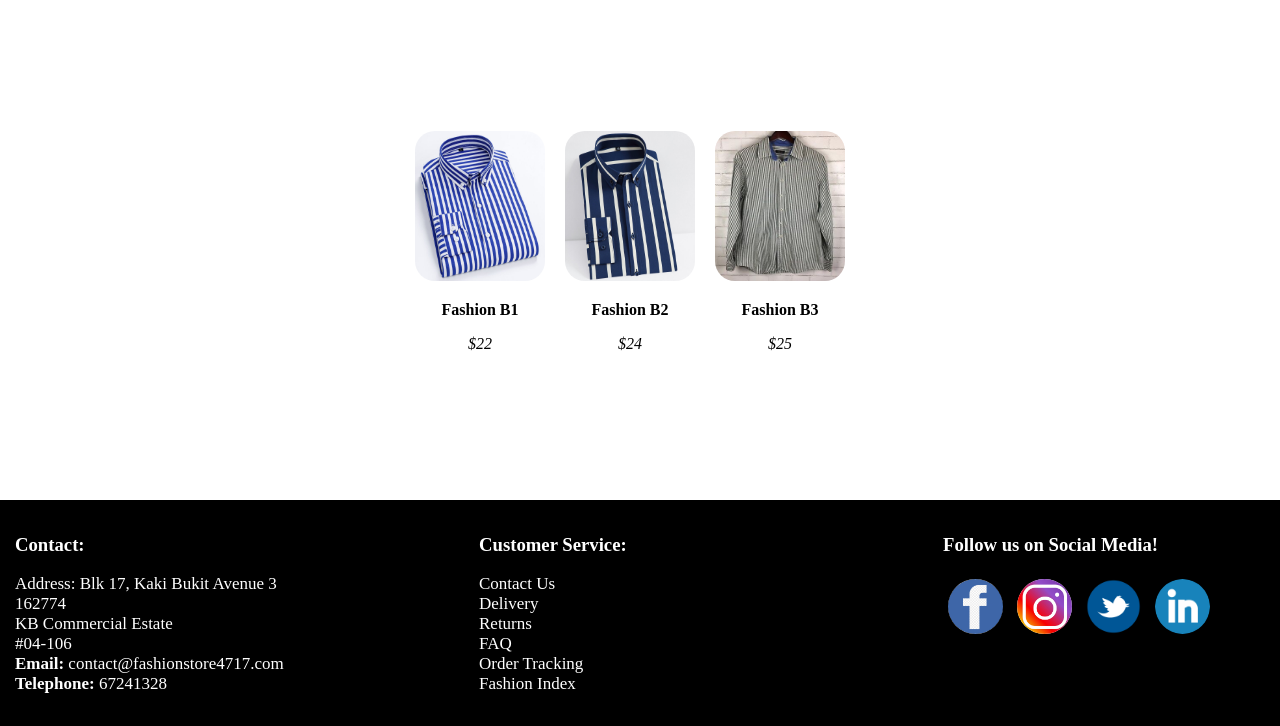
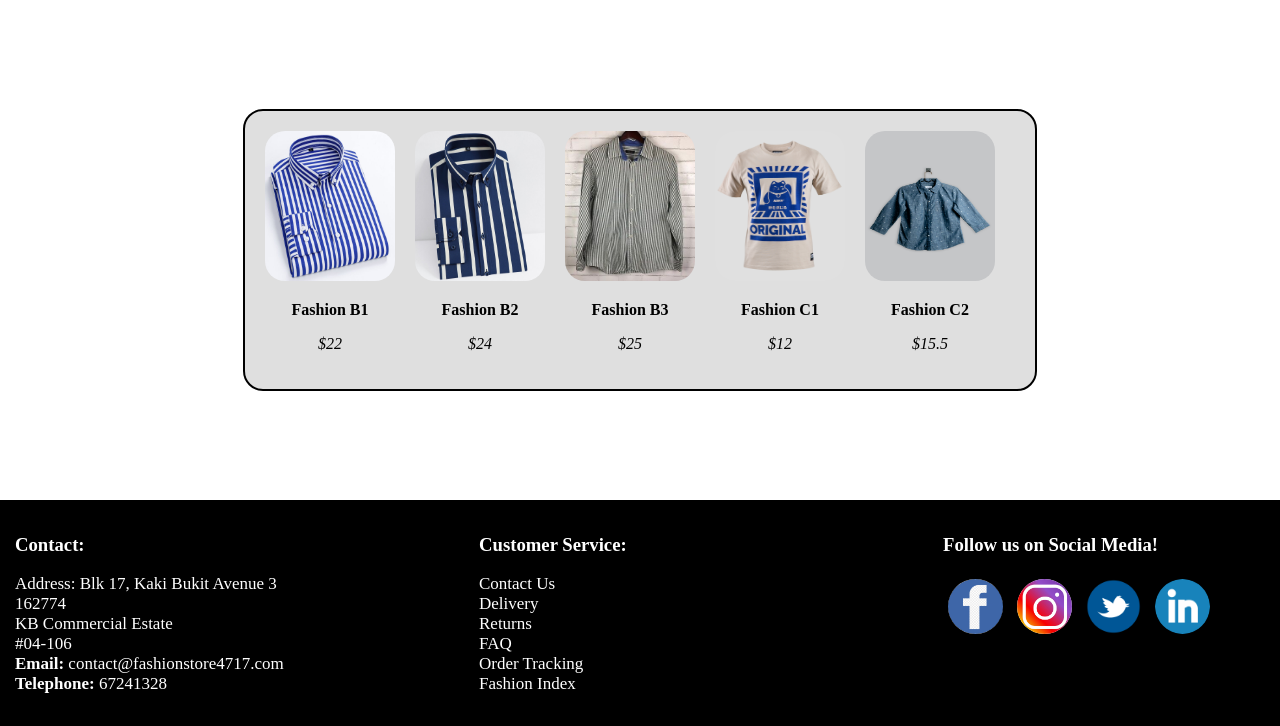
Before and after one commit to sailesh-97-sg/IE4717_Group6_proj, a PHP site: page /src/home01.php in a window 1280 px wide. Shown: the part 979-1705 px from the top of the page. Run offline with PHP 8.4, Linux system fonts and the light colour scheme; data comes from the database, SQL or seed files in the repository.

Commit message:
changed design slightly for home page

```diff
--- a/css/home01.css
+++ b/css/home01.css
@@ -45,3 +45,16 @@ body {
 input {
     border-radius: 20px;
 }
+
+.productsbox {
+    border: 2px solid black;
+    display: flex;
+    justify-content: center;
+    align-items: center;
+    padding: 20px 20px;
+    border-radius: 20px;
+    background-color: rgb(223, 223, 223);
+
+
+
+}
--- a/src/home01.php
+++ b/src/home01.php
@@ -17,7 +17,7 @@ session_start();
 <body>
     <?php
     include "dbconnect.php";
-    $query = "select * from products order by rand() limit 3";
+    $query = "select * from products order by rand() limit 5";
     $result = $dbcnx->query($query);
     $num_results = $result->num_rows;
     ?>
@@ -33,7 +33,9 @@ session_start();
                 </div>
             </div>
             <div class="randomproductdisplay">
-                <?php
+                <div class="productsbox">
+
+                    <?php
                 for($i=0;$i<$num_results;$i++) {
                     $row = $result->fetch_assoc();
                     echo "<div class = \"productitems\">";
@@ -52,6 +54,8 @@ session_start();
                         echo "</div>";
                 }
                 ?>
+                </div>
+
             </div>
         </div>
         <div id="footer">
```
